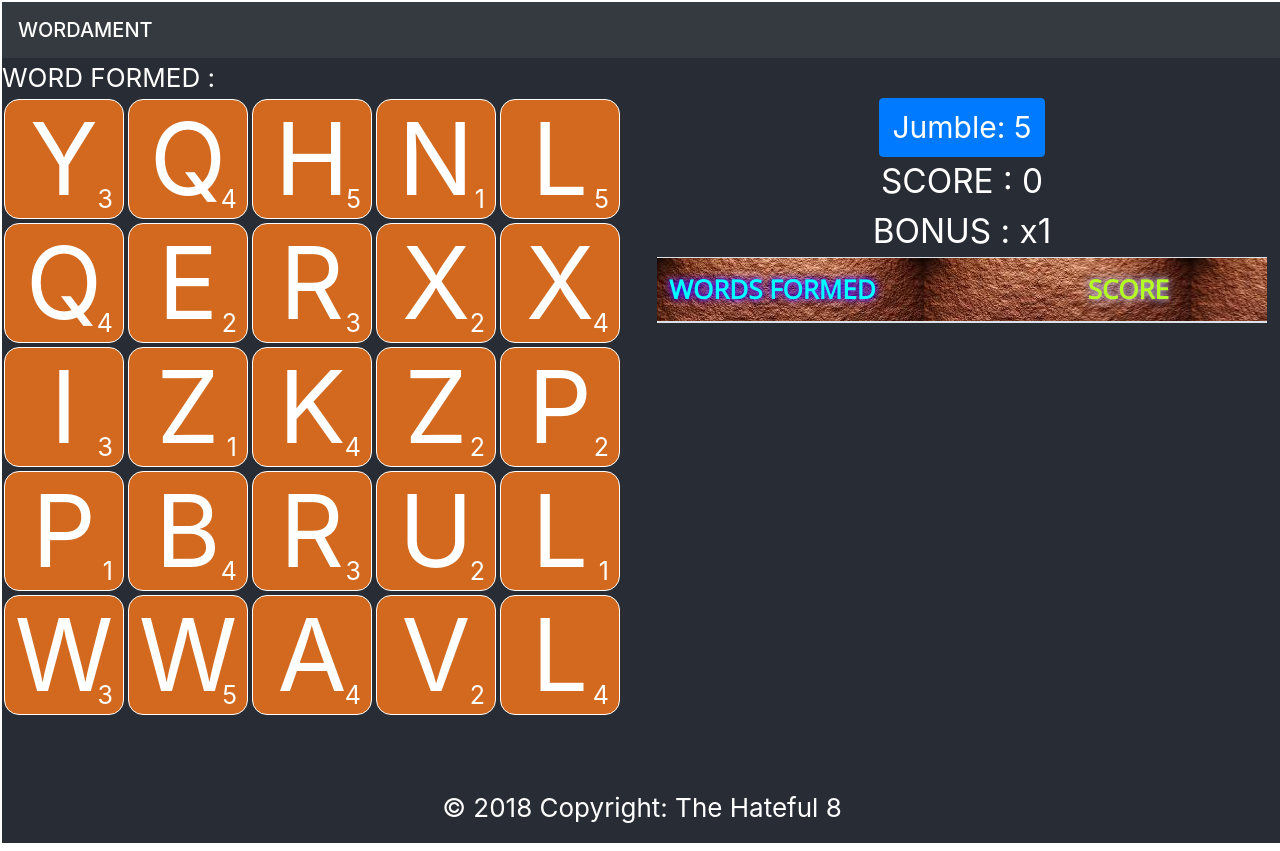
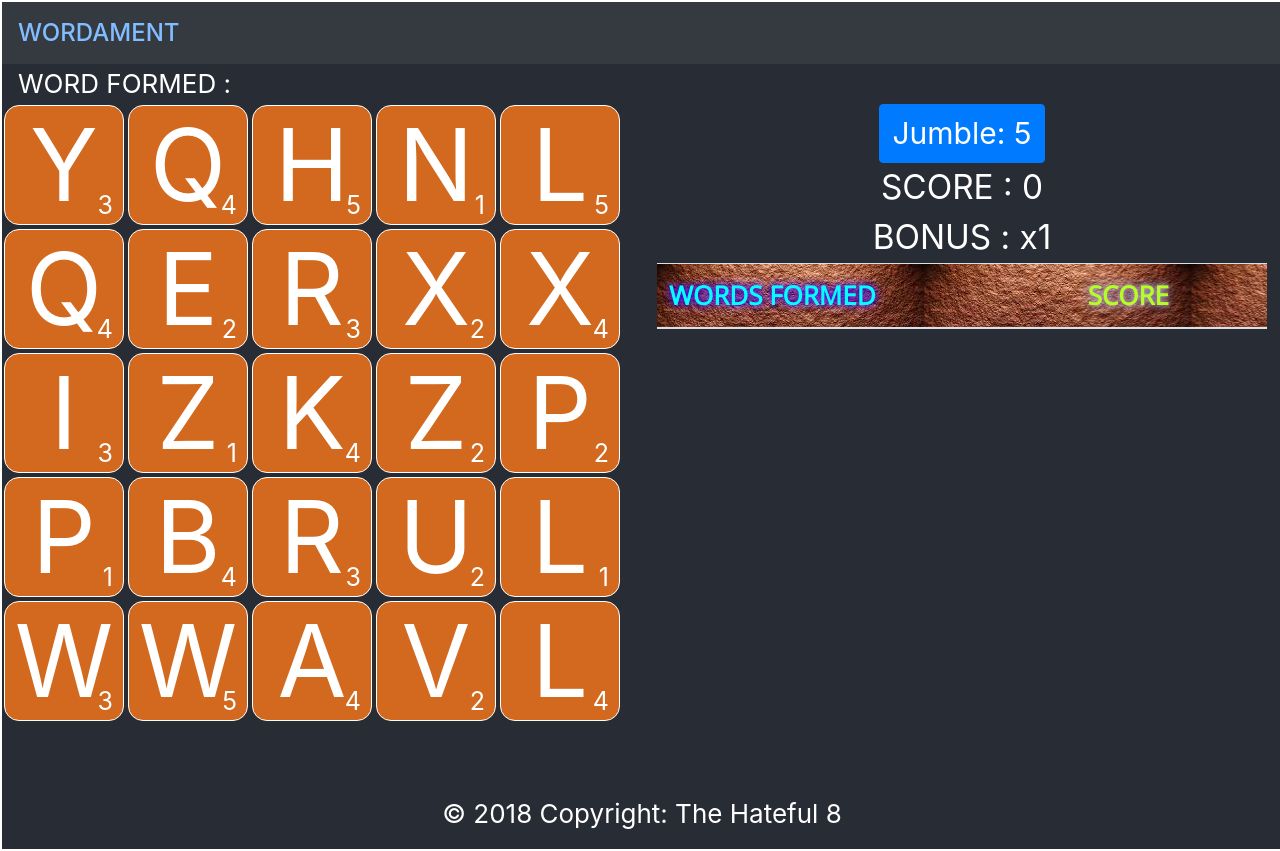
Before and after one commit to astrarudra/the-hateful-8, a React (Create React App) app in the folder finalproject/: page / in a window 1280 px wide. Built offline with nearby package versions, Linux system fonts and the light colour scheme; grey boxes are pictures that could not be loaded.

Commit message:
Styling changes

```diff
--- a/finalproject/src/App.css
+++ b/finalproject/src/App.css
@@ -41,4 +41,5 @@
   font-size: 25pt;
   padding-top: 30pt;
   text-align: center;
+  /* margin-left: 10pt; */
 }
--- a/finalproject/src/App.js
+++ b/finalproject/src/App.js
@@ -125,7 +125,7 @@ export default class App extends Component {
         </div>
         <div className="row">
         <div className="w-50">
-          <div>WORD FORMED : {wordComposed}</div>
+          <div className="mg-12">WORD FORMED : {wordComposed}</div>
           <GameGrid state={state} tileSelected={this.tileSelected} />
         </div>
         <RightPanel state={state} />
--- a/finalproject/src/common/NavBar.jsx
+++ b/finalproject/src/common/NavBar.jsx
@@ -9,7 +9,7 @@ const NavBar = () => {
 	return (
 		<div className="col-12 px-0">
 			<nav class="navbar navbar-expand-lg navbar-dark bg-dark">
-				<a class="navbar-brand mb-0 h1 text-white">
+				<a class="navbar-brand mb-0 h1 text-white name">
 				WORDAMENT
 				</a>
 			</nav>
--- a/finalproject/src/index.css
+++ b/finalproject/src/index.css
@@ -60,6 +60,13 @@ code {
   text-shadow: 0 0 11px #6786df, 0 0 5px #ffc2bb;
   color: #b3ff23;
 }
+.mg-12{
+  margin-left: 12pt;
+}
+.name{
+  color: #82beff !important;
+  font-size: 18pt;
+}
 .table-body{
   text-shadow: 1px 0px 20px #ffffff;
   color: aliceblue;
```
